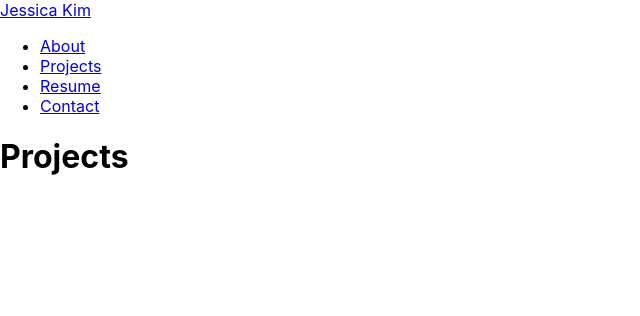
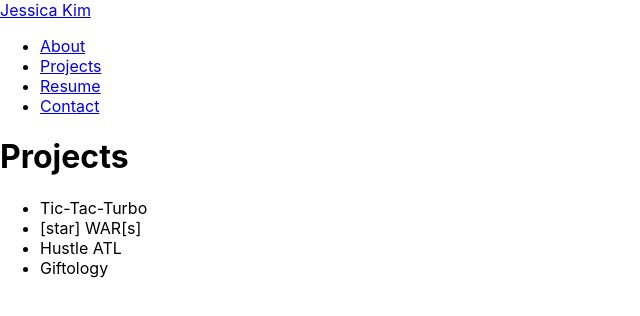
Before and after one commit to jessykim/jessica-kim-portfolio, a React (Create React App) app: page /projects in a window 1280 px wide. Shown: the top 316 px of the page, without its empty margins (0-640 px from the left). Built offline with nearby package versions, Linux system fonts and the light colour scheme.

Commit message:
add projects data file and display project titles

```diff
--- a/src/data/projects.js
+++ b/src/data/projects.js
@@ -28,3 +28,5 @@
     deploymentLink: ''
   }
 ]
+
+export { projects }
--- a/src/pages/Projects.jsx
+++ b/src/pages/Projects.jsx
@@ -1,6 +1,17 @@
+import { projects } from "../data/projects";
+
 function Projects() {
   return (
-    <h1>Projects</h1>
+    <>
+      <h1>Projects</h1>
+      <ul>
+        {projects.map((project) =>
+          <li key={project.title}>
+            {project.title}
+          </li>
+        )}
+      </ul>
+    </>
   )
 }
 
```
